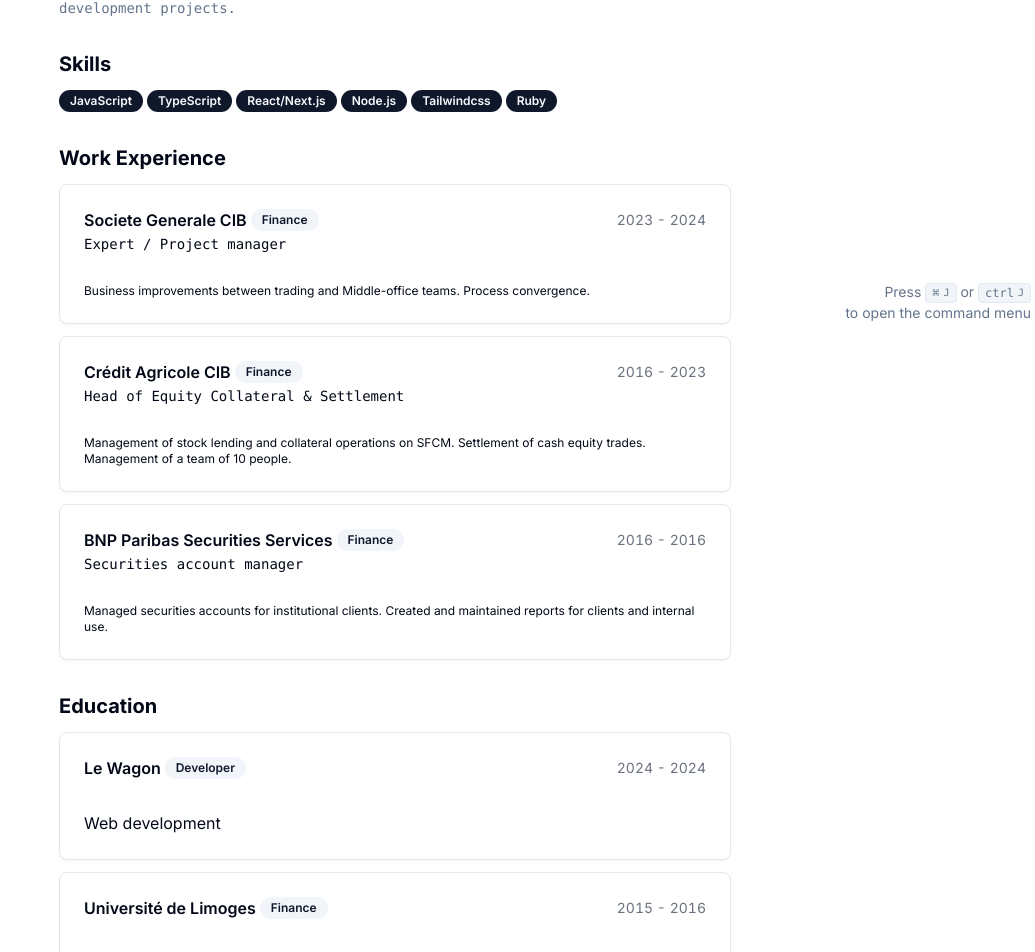
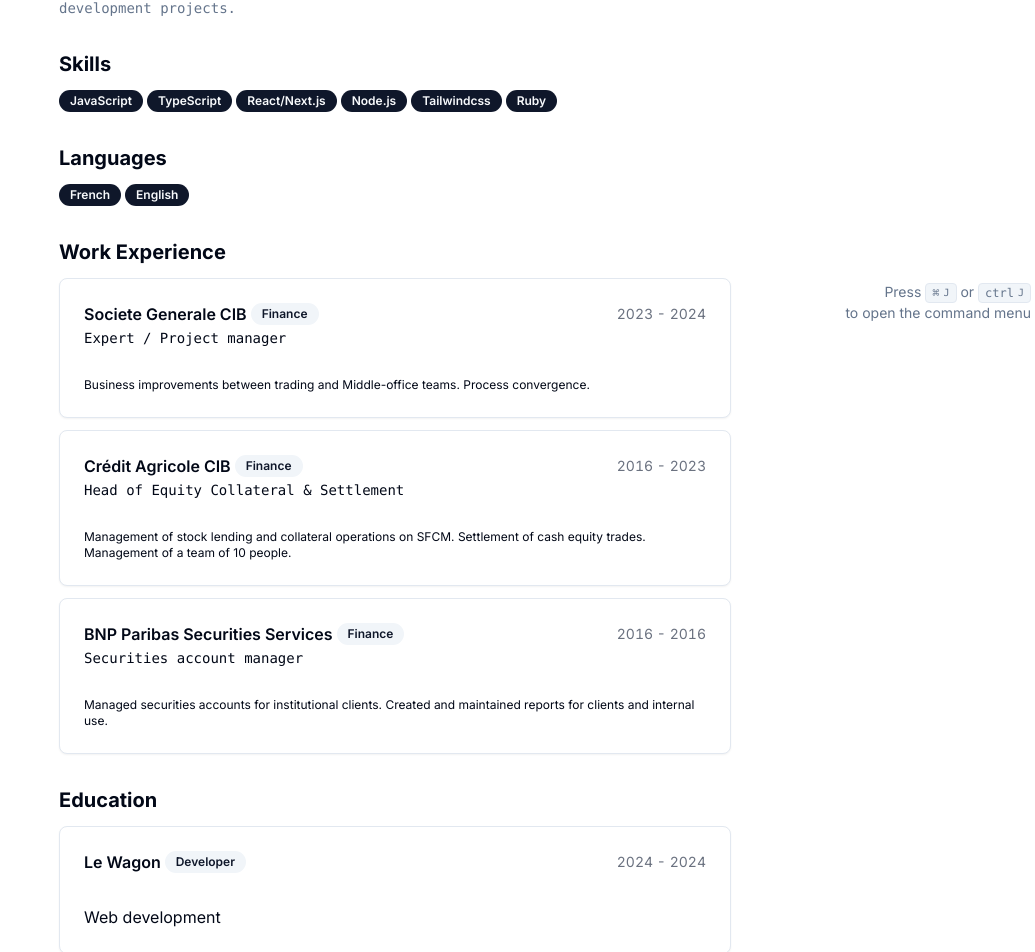
Before and after one commit to marcm8793/websitepersov2, a Next.js app: page /cv in a window 1280 px wide. Shown: the part 473-1425 px from the top of the page, without its empty margins (245-1280 px from the left). Built offline with nearby package versions, Linux system fonts and the light colour scheme.

Commit message:
Add languages section to CV page

```diff
--- a/src/app/cv/page.tsx
+++ b/src/app/cv/page.tsx
@@ -107,6 +107,14 @@
           </div>
         </Section>
         <Section>
+          <h2 className="text-xl font-bold">Languages</h2>
+          <div className="flex flex-wrap gap-1">
+            {RESUME_DATA.languages.map((language) => {
+              return <Badge key={language}>{language}</Badge>;
+            })}
+          </div>
+        </Section>
+        <Section>
           <h2 className="text-xl font-bold">Work Experience</h2>
           {RESUME_DATA.work.map((work) => {
             return (
--- a/src/components/layout/nav-desktop.tsx
+++ b/src/components/layout/nav-desktop.tsx
@@ -41,19 +41,7 @@
               Blog
             </NavigationMenuTrigger>
             <NavigationMenuContent>
-              <ul className="grid gap-3 p-4 md:w-[200px] lg:w-[400px] lg:grid-cols-[.75fr_1fr]">
-                <li className="row-span-3">
-                  <NavigationMenuLink asChild>
-                    <div className="flex h-full w-full select-none flex-col justify-end rounded-md bg-gradient-to-b from-muted/50 to-muted p-6 no-underline outline-none focus:shadow-md">
-                      <div className="mb-2 mt-4 text-lg font-medium">
-                        MM/Blog
-                      </div>
-                      <p className="text-sm leading-tight text-muted-foreground">
-                        Discover new articles and ressources on web development.
-                      </p>
-                    </div>
-                  </NavigationMenuLink>
-                </li>
+              <ul className="grid gap-3 p-4 md:w-[200px] lg:w-[400px] lg:grid-cols-[1fr 1fr]">
                 <ListItem href="/blog" title="Articles">
                   A list of articles on webdev and programming.
                 </ListItem>
--- a/src/config/resume-data.ts
+++ b/src/config/resume-data.ts
@@ -96,6 +96,7 @@
     "Tailwindcss",
     "Ruby",
   ],
+  languages: ["French", "English"],
   projects: [
     {
       title: "NextApps",
```
